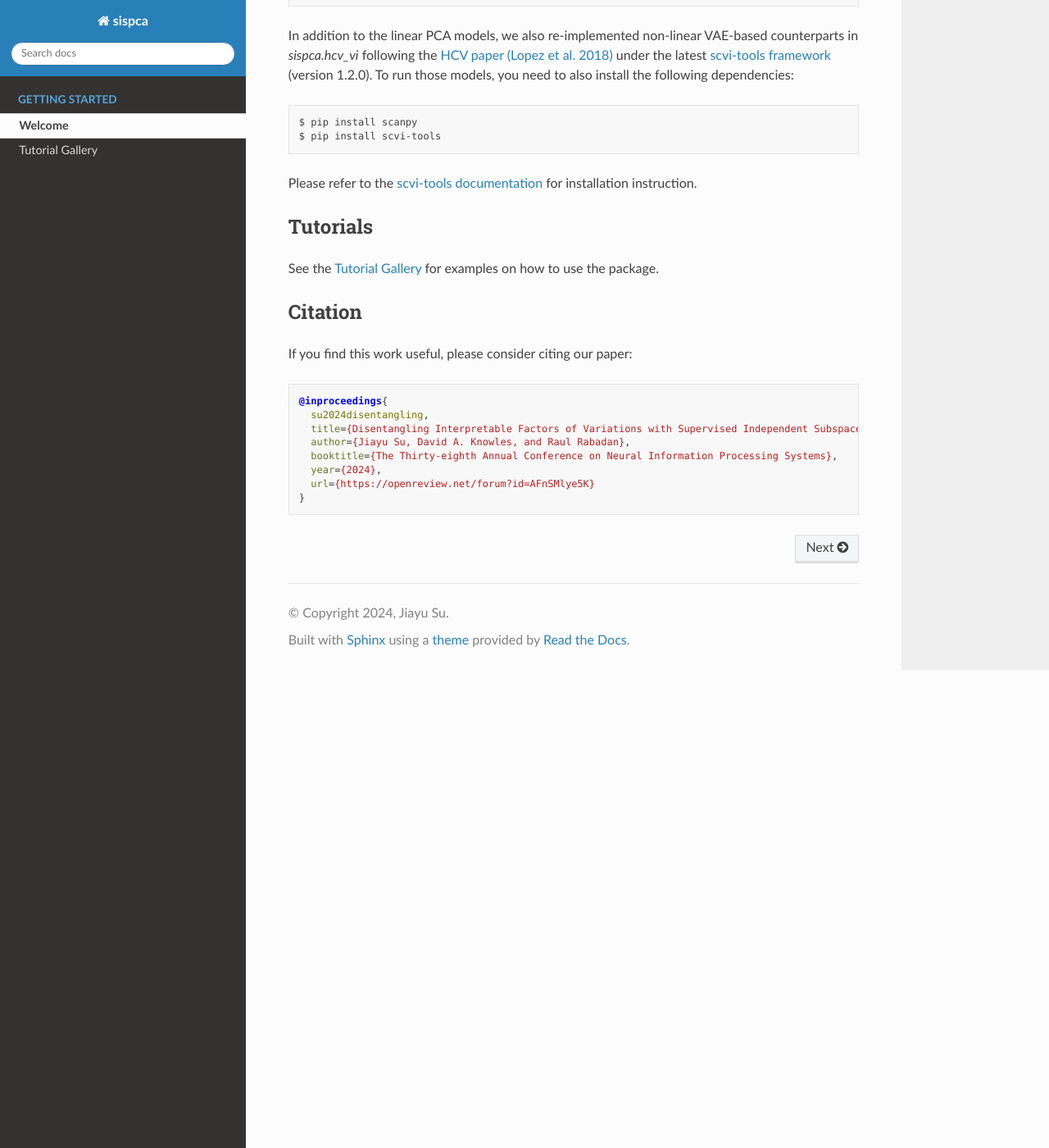
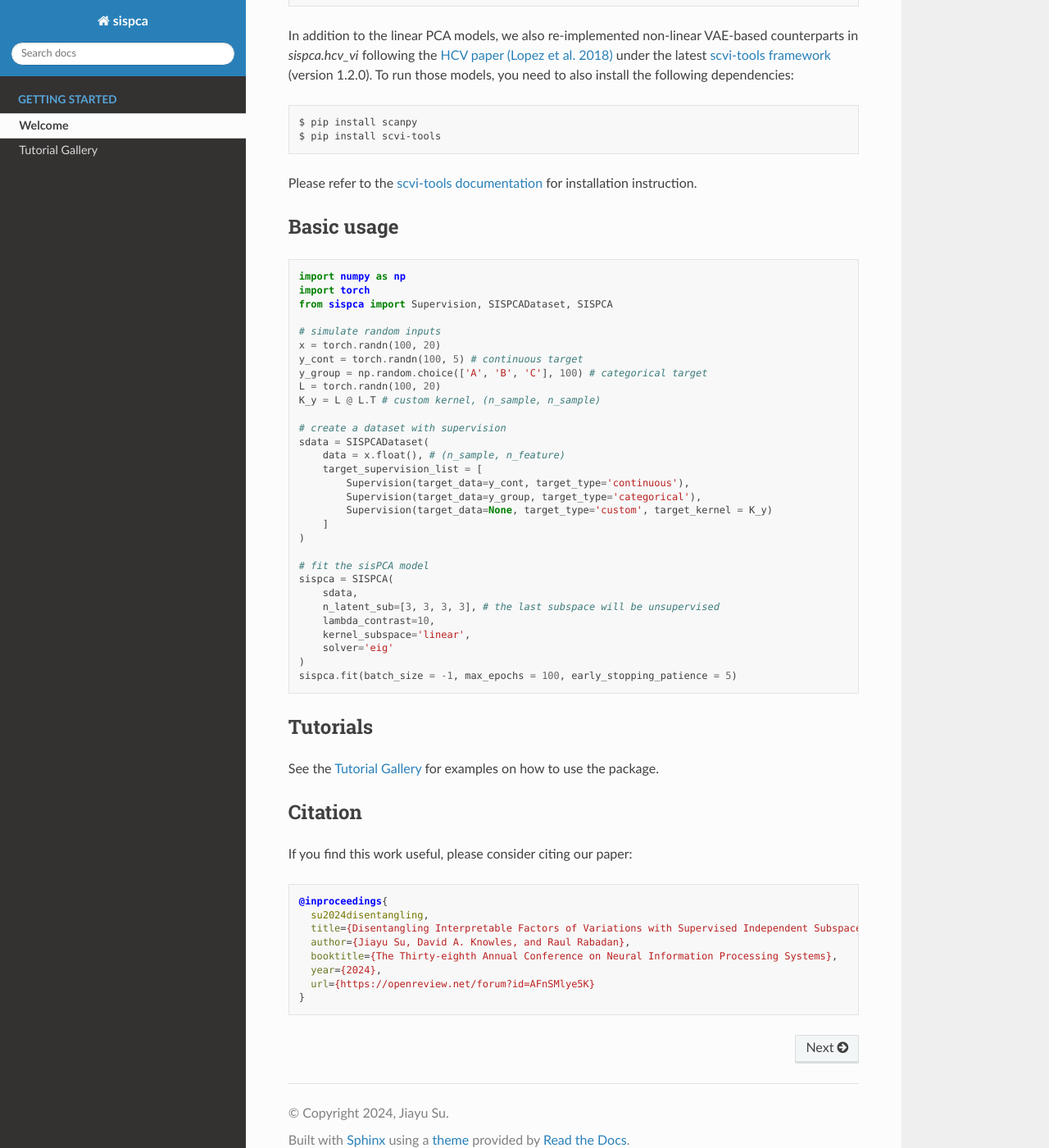
Before and after one commit to jhjiang2020/sispca, a Sphinx documentation site: the page built from docs/source/index.rst, in a window 1280 px wide and 1400 px high, scrolled down 1254 px. Shown: the whole window at 82% size. Built offline with Sphinx 7.4.7 and the Read the Docs theme 3.1.0, drawn with Linux system fonts in a browser that asks for light colours; pages that are not in the unit, such as notebooks, are missing from menus.

Commit message:
Update basic usage example and package version

```diff
--- a/docs/source/index.rst
+++ b/docs/source/index.rst
@@ -63,6 +63,41 @@ To run those models, you need to also install the following dependencies:
 
 Please refer to the `scvi-tools documentation <https://docs.scvi-tools.org/en/stable/installation.html>`_ for installation instruction.
 
+Basic usage
+-----------
+.. code-block:: python
+
+  import numpy as np
+  import torch
+  from sispca import Supervision, SISPCADataset, SISPCA
+
+  # simulate random inputs
+  x = torch.randn(100, 20)
+  y_cont = torch.randn(100, 5) # continuous target
+  y_group = np.random.choice(['A', 'B', 'C'], 100) # categorical target
+  L = torch.randn(100, 20)
+  K_y = L @ L.T # custom kernel, (n_sample, n_sample)
+
+  # create a dataset with supervision
+  sdata = SISPCADataset(
+      data = x.float(), # (n_sample, n_feature)
+      target_supervision_list = [
+          Supervision(target_data=y_cont, target_type='continuous'),
+          Supervision(target_data=y_group, target_type='categorical'),
+          Supervision(target_data=None, target_type='custom', target_kernel = K_y)
+      ]
+  )
+
+  # fit the sisPCA model
+  sispca = SISPCA(
+      sdata,
+      n_latent_sub=[3, 3, 3, 3], # the last subspace will be unsupervised
+      lambda_contrast=10,
+      kernel_subspace='linear',
+      solver='eig'
+  )
+  sispca.fit(batch_size = -1, max_epochs = 100, early_stopping_patience = 5)
+
 Tutorials
 ---------
 
--- a/pyproject.toml
+++ b/pyproject.toml
@@ -4,7 +4,7 @@ build-backend = "setuptools.build_meta"
 
 [project]
 name = "sispca"
-version = "1.0.0"
+version = "1.0.1"
 description = "Supervised independent subspace principal component analysis"
 authors = [
   {name = "Jiayu Su"}
```
Also changed, not shown: README.md (+30 -1 lines).
